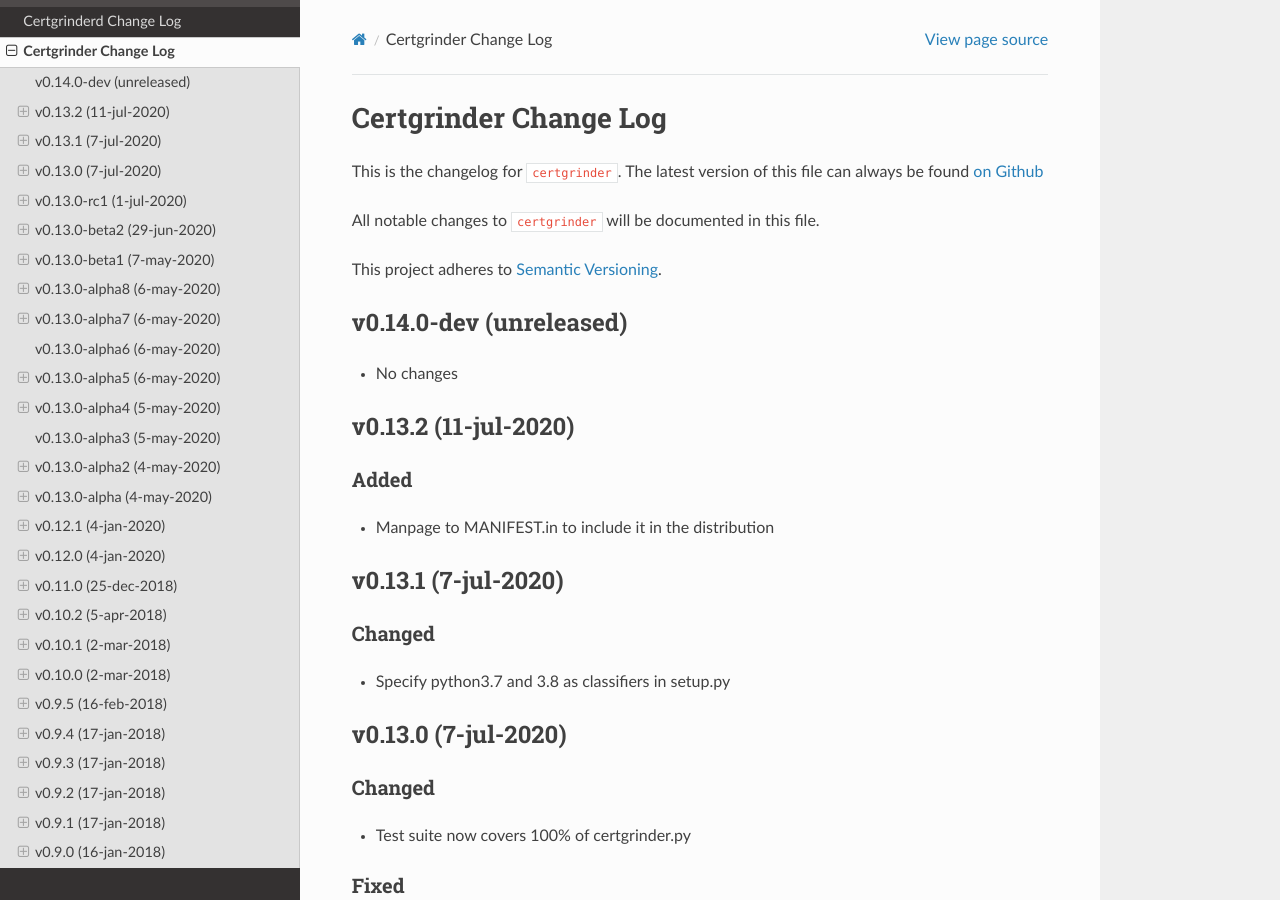
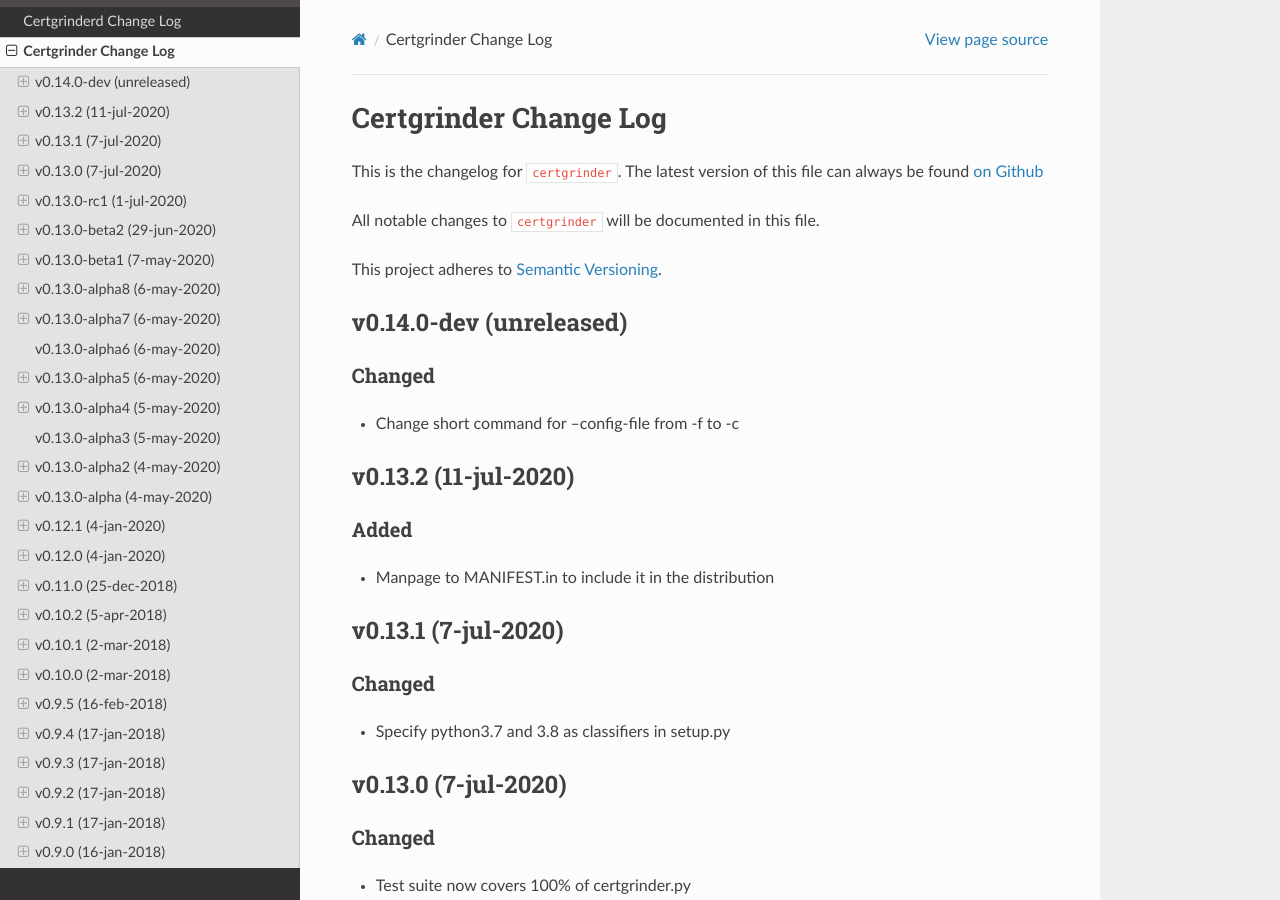
Before and after one commit to tykling/certgrinder, a Sphinx documentation site: the page built from docs/certgrinder-changelog.rst, in a window 1280 px wide and 900 px high. Built offline with Sphinx 7.4.7 and the Read the Docs theme 2.0.0, drawn with Linux system fonts in a browser that asks for light colours.

Commit message:
change short option for --config-file from -f to -c

```diff
--- a/docs/certgrinder-changelog.rst
+++ b/docs/certgrinder-changelog.rst
@@ -11,7 +11,10 @@
 
 v0.14.0-dev (unreleased)
 ------------------------
-- No changes
+
+Changed
+~~~~~~~
+- Change short command for --config-file from -f to -c
 
 
 v0.13.2 (11-jul-2020)
```
Also changed, not shown: 3 other files.
